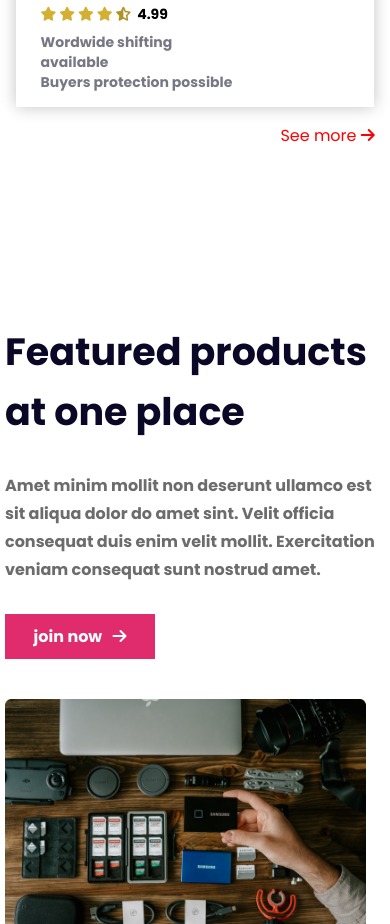
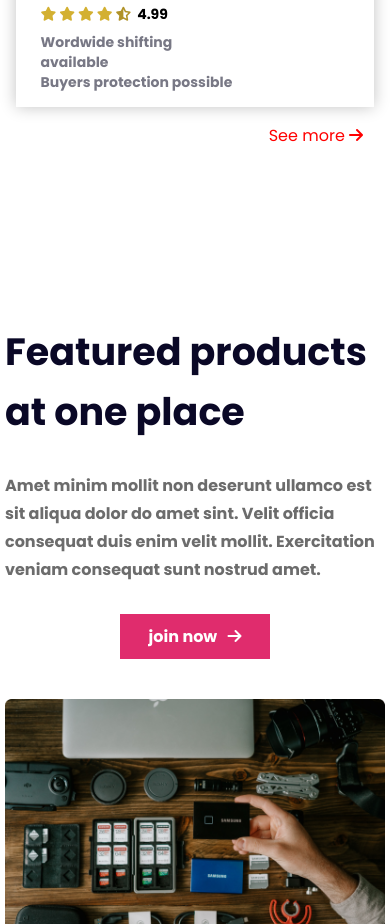
Before and after one commit to joy55566/influencer-gear, a plain HTML site: page index.html in a window 390 px wide. Shown: the part 6519-7443 px from the top of the page. Drawn offline with Linux system fonts and the light colour scheme.

Commit message:
final touch

```diff
--- a/style.css
+++ b/style.css
@@ -316,6 +316,10 @@
     padding: 15px 25px;
     box-shadow: 0px 0px 15px rgba(0, 0, 0, 0.24);
 }
+#see-more{
+    left: 31%;
+    bottom: 0;
+}
 .feature{
     flex-direction: column-reverse;
     padding: 5px;
@@ -324,16 +328,17 @@
 .feature-content p{
     white-space: inherit;
 }
+.f-button{
+    position: relative;
+    margin: 0 auto;
+}
 .img img{
-    width: 95%;
+    width: 100%;
 }
 footer li{
     color: white;
 }
-#see-more{
-    left: 34%;
-    bottom: 0;
-}
+
 .icon{
     gap: 20px;
     margin: 20px 32%;
```
